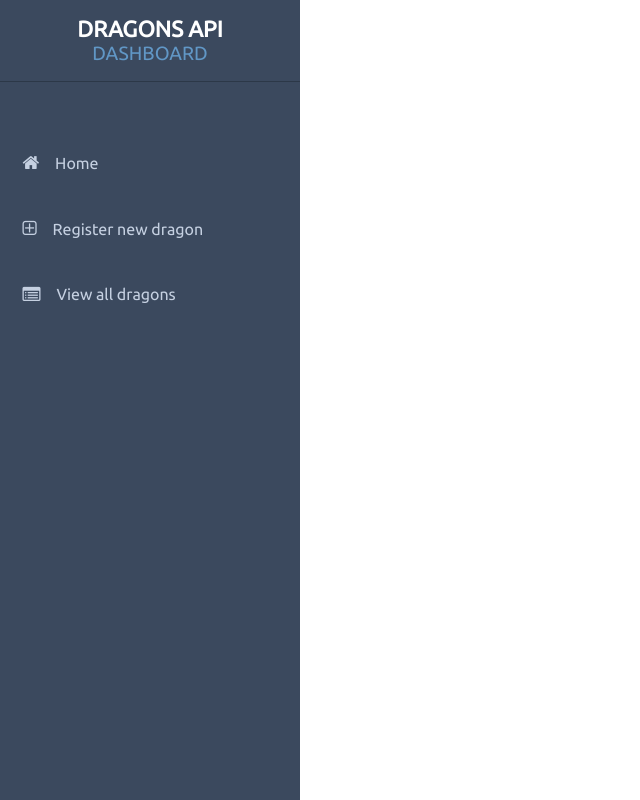
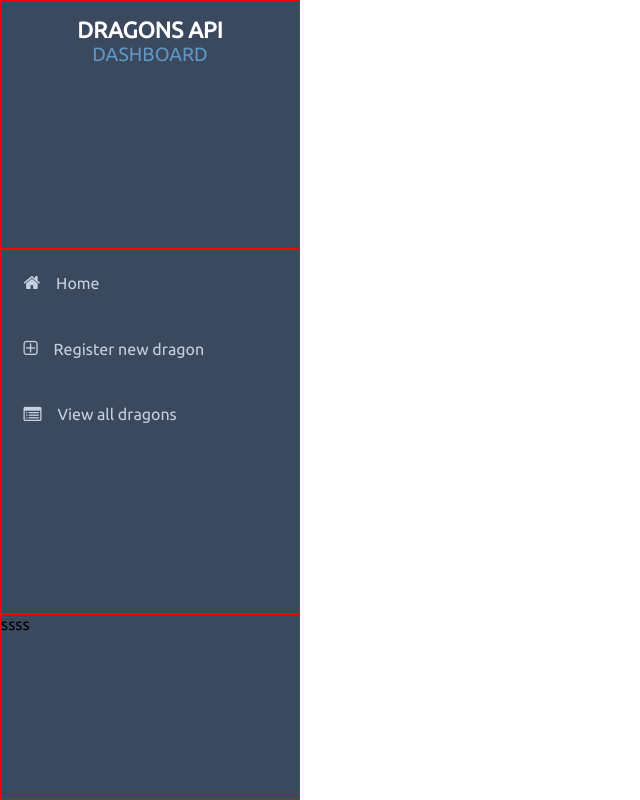
Before and after one commit to vmarcosp/dragons-dashboard, a Vue app: page / in a window 1280 px wide. Shown: the whole page, without its empty margins (0-640 px from the left). Built offline with nearby package versions, Linux system fonts and the light colour scheme.

Commit message:
Fixed sidebar

```diff
--- a/config/index.js
+++ b/config/index.js
@@ -4,10 +4,10 @@ var path = require('path')
 module.exports = {
   build: {
     env: require('./prod.env'),
-    index: path.resolve(__dirname, '../docs/index.html'),
-    assetsRoot: path.resolve(__dirname, '../docs'),
+    index: path.resolve(__dirname, '../dist/index.html'),
+    assetsRoot: path.resolve(__dirname, '../dist'),
     assetsSubDirectory: 'static',
-    assetsPublicPath: './',
+    assetsPublicPath: '/',
     productionSourceMap: true,
     // Gzip off by default as many popular static hosts such as
     // Surge or Netlify already gzip all static assets for you.
--- a/src/components/sidebar/Sidebar.vue
+++ b/src/components/sidebar/Sidebar.vue
@@ -4,7 +4,7 @@
             <logo></logo>
         </sidebar-header>
         <sidebar-body></sidebar-body>
-        <!-- <sidebar-footer></sidebar-footer> -->
+        <sidebar-footer></sidebar-footer>
     </aside>
 </template>
 
@@ -30,14 +30,16 @@ export default {
 @import '../../assets/scss/utils/_functions';
 
 aside {
+    display: flex;
+    flex-wrap: wrap;
     min-height: 100%;
-    flex-flow: row wrap;
     background: $black;
     max-width: calculateRem(300px);
-    // .header,
-    // .body,
-    // .footer {
-    //     flex: 1 100%;
-    // }
+    .header,
+    .body,
+    .footer {
+        border:solid 1px red;
+        flex: 1 100%;
+    }
 }
 </style>
--- a/src/components/sidebar/SidebarBody.vue
+++ b/src/components/sidebar/SidebarBody.vue
@@ -43,7 +43,7 @@ export default {
 @import '../../assets/scss/utils/_functions';
 
 .body {
-    margin-top: 3rem;
+    // margin-top: 3rem;
     >ul {
         list-style: none;
         margin: 0;
--- a/src/components/sidebar/SidebarHeader.vue
+++ b/src/components/sidebar/SidebarHeader.vue
@@ -15,8 +15,6 @@ export default {
 @import '../../assets/scss/utils/_functions';
 
 .header {
-    display: flex;
-    justify-content: center;
     padding: 1rem;
     border-bottom: solid calculateRem(1px) $black-dark;
 }
```
Also changed, not shown: 14 other files (tests, documents, lock files or other folders).
